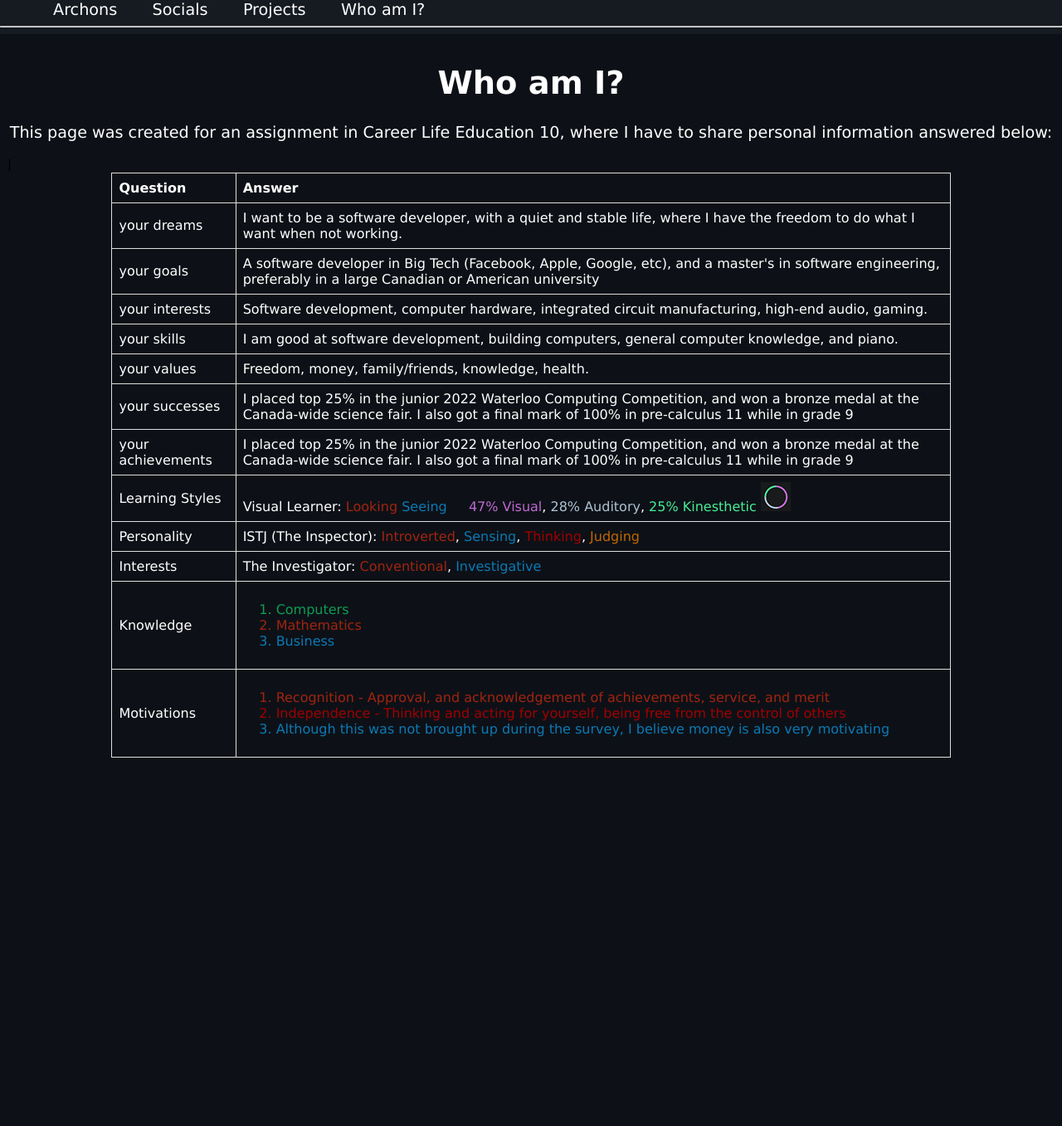
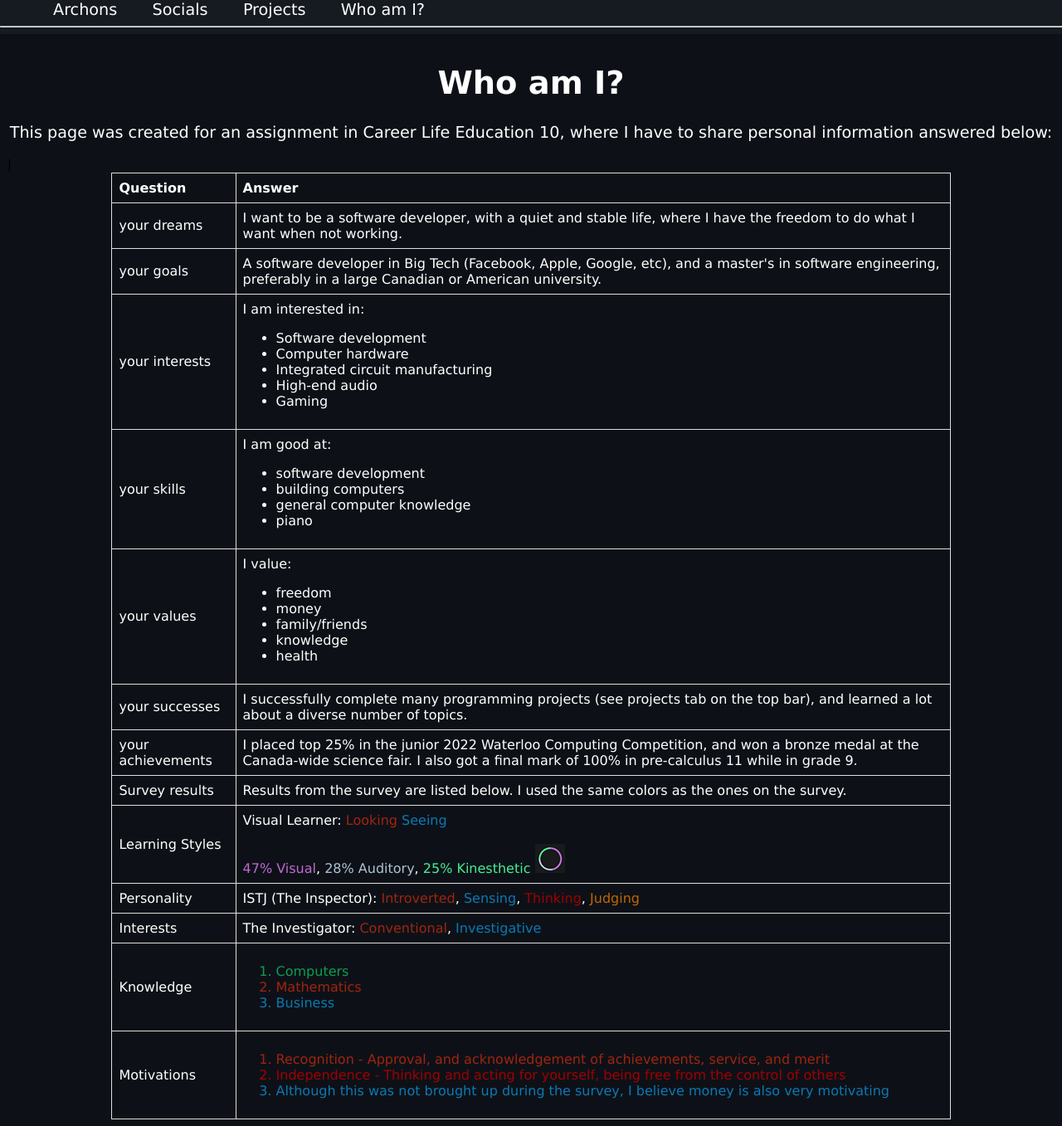
Before and after one commit to TheArchons/ArchonsWebsite, a Django app: page /whoami/ in a window 1280 px wide. Shown: the whole page at 83% size. Before the commit the page ends 913 px from the top, so only its background shows below. Run offline with Django 4.2, Linux system fonts and the light colour scheme.

Commit message:
whoami pt2

```diff
--- a/ArchonsWebsite/Archons/templates/layout.html
+++ b/ArchonsWebsite/Archons/templates/layout.html
@@ -3,6 +3,7 @@
 <html lang="en">
     <head>
         <link href="{% static 'styles.css' %}" rel="stylesheet">
+        <link rel="icon" type="image/x-icon" href="{% static 'images/favicon.ico' %}"/>
     </head>
     <body style="background-color:rgb(13,17,23)">
         <div class="header">
--- a/ArchonsWebsite/Archons/templates/whoami.html
+++ b/ArchonsWebsite/Archons/templates/whoami.html
@@ -19,27 +19,57 @@
         </tr>
         <tr>
             <td>your goals</td>
-            <td>A software developer in Big Tech (Facebook, Apple, Google, etc), and a master's in software engineering, preferably in a large Canadian or American university</td>
+            <td>A software developer in Big Tech (Facebook, Apple, Google, etc), and a master's in software engineering, preferably in a large Canadian or American university.</td>
         </tr>
         <tr>
             <td>your interests</td>
-            <td>Software development, computer hardware, integrated circuit manufacturing, high-end audio, gaming.</td>
+            <td>
+                I am interested in:
+                <ul>
+                    <li>Software development</li>
+                    <li>Computer hardware</li>
+                    <li>Integrated circuit manufacturing</li>
+                    <li>High-end audio</li>
+                    <li>Gaming</li>
+                </ul>
+            </td>
         </tr>
         <tr>
             <td>your skills</td>
-            <td>I am good at software development, building computers, general computer knowledge, and piano.</td>
+            <td>
+                I am good at:
+                <ul>
+                    <li>software development</li>
+                    <li>building computers</li>
+                    <li>general computer knowledge</li>
+                    <li>piano</li>
+                </ul>
+            </td>
         </tr>
         <tr>
             <td>your values</td>
-            <td>Freedom, money, family/friends, knowledge, health.</td>
+            <td>
+                I value:
+                <ul>
+                    <li>freedom</li>
+                    <li>money</li>
+                    <li>family/friends</li>
+                    <li>knowledge</li>
+                    <li>health</li>
+                </ul>
+            </td>
         </tr>
         <tr>
             <td>your successes</td>
-            <td>I placed top 25% in the junior 2022 Waterloo Computing Competition, and won a bronze medal at the Canada-wide science fair. I also got a final mark of 100% in pre-calculus 11 while in grade 9</td>
+            <td>I successfully complete many programming projects (see projects tab on the top bar), and learned a lot about a diverse number of topics.</td>
         </tr>
         <tr>
             <td>your achievements</td>
-            <td>I placed top 25% in the junior 2022 Waterloo Computing Competition, and won a bronze medal at the Canada-wide science fair. I also got a final mark of 100% in pre-calculus 11 while in grade 9</td>
+            <td>I placed top 25% in the junior 2022 Waterloo Computing Competition, and won a bronze medal at the Canada-wide science fair. I also got a final mark of 100% in pre-calculus 11 while in grade 9.</td>
+        </tr>
+        <tr>
+            <td>Survey results</td>
+            <td>Results from the survey are listed below. I used the same colors as the ones on the survey.</td>
         </tr>
         <tr>
             <td>Learning Styles</td>
@@ -47,7 +77,7 @@
                 Visual Learner:
                 <span class="surveyColor1">Looking</span>
                 <span class="surveyColor2">Seeing</span>
-                &emsp;
+                <p></p>
                 <span class="visualColor">47% Visual</span>,
                 <span class="auditoryColor">28% Auditory</span>,
                 <span class="kinestheticColor">25% Kinesthetic</span>
```
Also changed, not shown: ArchonsWebsite/Archons/static/images/favicon.ico (added).
